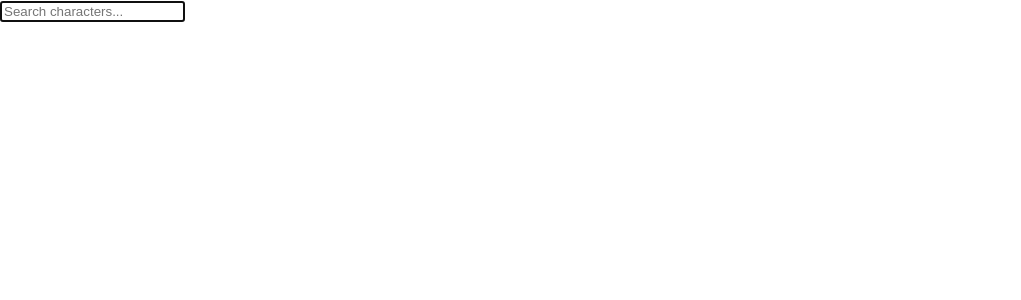
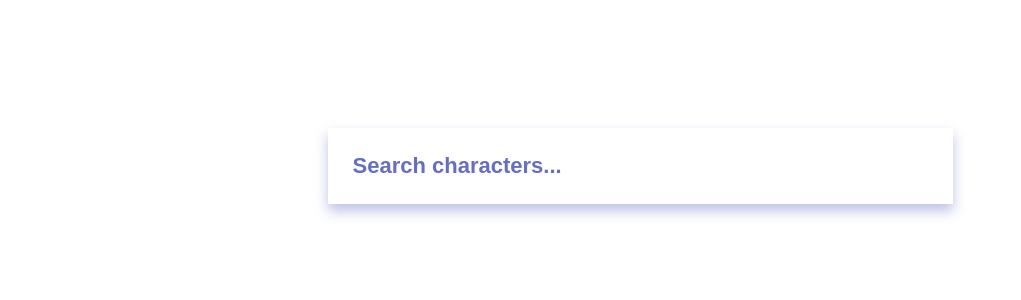
Before and after one commit to HAROSHII232/haroshii-rick-and-morty-search, a React (Create React App) app: page / in a window 1280 px wide. Shown: the top 300 px of the page, without its empty margins (0-1021 px from the left). Built offline with nearby package versions, Linux system fonts and the light colour scheme.

Commit message:
feat: add SearchBar styles

```diff
--- a/src/App.css
+++ b/src/App.css
@@ -0,0 +1,12 @@
+.container {
+  width: 100%;
+  max-width: 1600px;
+
+  margin: 10% auto 0;
+  padding: 0 16px;
+  box-sizing: border-box;
+  display: flex;
+  flex-direction: column;
+  align-items: center;
+  justify-content: center;
+}
--- a/src/App.tsx
+++ b/src/App.tsx
@@ -4,6 +4,7 @@ import "./App.css";
 import CharacterCard from "./components/Character/CharacterCard";
 import { Character } from "./components/Character/CharacterCard.types";
 import SearchBar from "./components/SearchBar/SearchBar";
+import "./App.css";
 
 function App() {
   const [characters, setCharacters] = useState<Character[]>([]);
@@ -34,7 +35,7 @@ function App() {
   };
 
   return (
-    <>
+    <div className="container">
       <SearchBar onSearch={handleSearch} foundCount={characters.length} />
       <div>
         {loading && <p>Loading...</p>}
@@ -47,7 +48,7 @@ function App() {
           </div>
         )}
       </div>
-    </>
+    </div>
   );
 }
 
--- a/src/components/SearchBar/SearchBar.module.css
+++ b/src/components/SearchBar/SearchBar.module.css
@@ -1,9 +1,29 @@
 .input {
-  padding: 10px;
-  font-size: 16px;
-  width: calc(100% - 20px);
-  max-width: 600px;
-  margin-bottom: 20px;
-  border: 1px solid #ccc;
-  border-radius: 4px;
+  padding: 20px 25px;
+  font-family: 'Fira Sans', sans-serif;
+  font-weight: 700;
+  font-size: 22px;
+  line-height: 1.65;
+  color: #656EC2;
+  border: none;
+
+  width: 100%;
+  min-width: 300px;
+  max-width: 625px;
+  margin-bottom: 13px;
+  box-shadow: 0px 7px 12px 0px #64646F33;
+  box-sizing: border-box;
 }
+
+.input::placeholder {
+  font-family: 'Fira Sans', sans-serif;
+  font-weight: 700;
+  font-size: 22px;
+  line-height: 1.65;
+  color: #656EC2;
+}
+
+.input:focus {
+  outline: none;
+  box-shadow: 0px 7px 12px 0px #656ec26b;
+}
--- a/src/components/SearchBar/SearchBar.tsx
+++ b/src/components/SearchBar/SearchBar.tsx
@@ -19,12 +19,13 @@ const SearchBar = ({ onSearch, foundCount }: Props) => {
   };
 
   return (
-    <div>
+    <>
       <input
         type="text"
         value={query}
         onChange={handleInputChange}
         placeholder="Search characters..."
+        className={styles.input}
         autoFocus
       />
       {query && query.length < 3 ? (
@@ -38,7 +39,7 @@ const SearchBar = ({ onSearch, foundCount }: Props) => {
           </p>
         )
       )}
-    </div>
+    </>
   );
 };
 
--- a/src/index.css
+++ b/src/index.css
@@ -3,6 +3,7 @@ body {
   font-family: -apple-system, BlinkMacSystemFont, 'Segoe UI', 'Roboto', 'Oxygen',
     'Ubuntu', 'Cantarell', 'Fira Sans', 'Droid Sans', 'Helvetica Neue',
     sans-serif;
+  box-sizing: border-box;
   -webkit-font-smoothing: antialiased;
   -moz-osx-font-smoothing: grayscale;
 }
```
